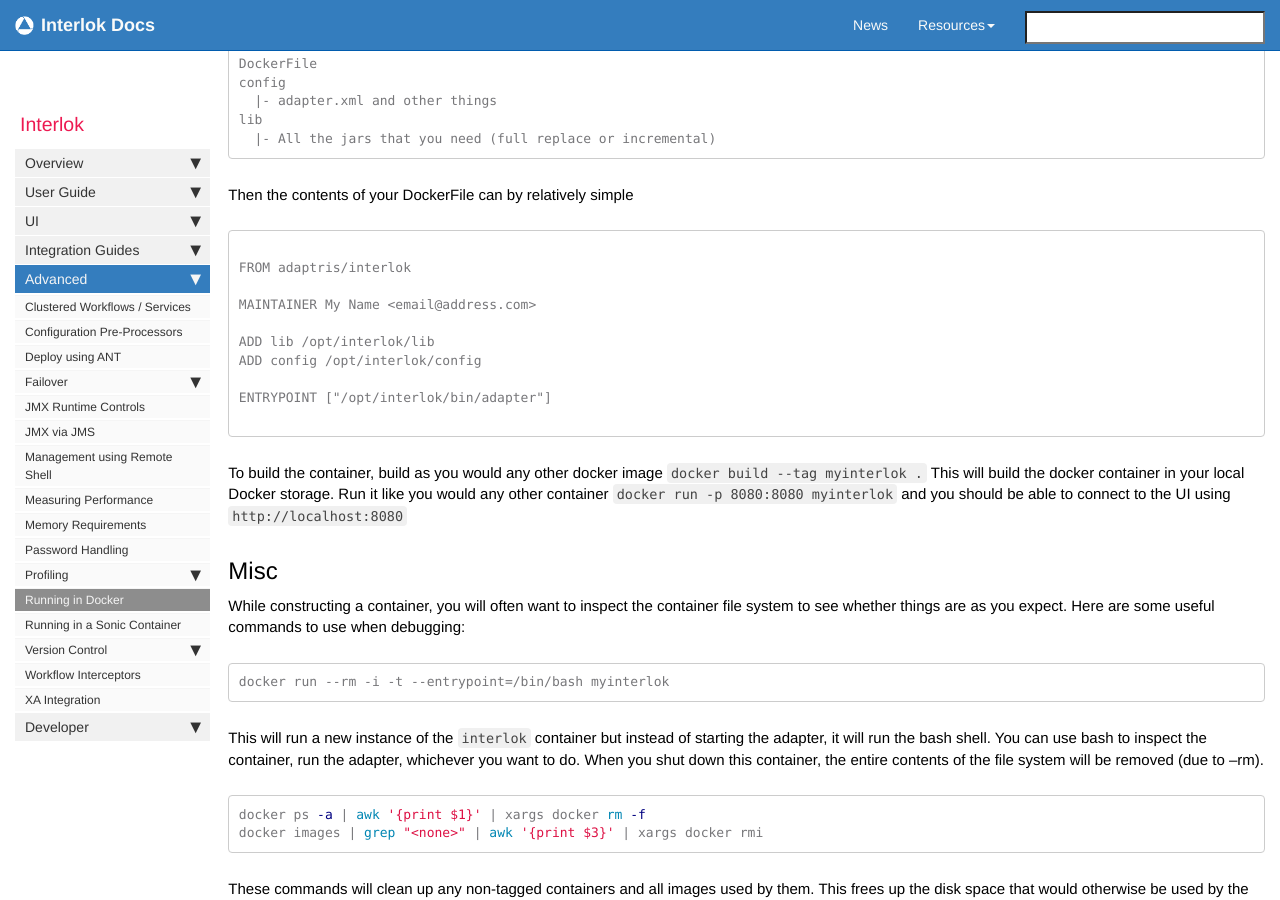
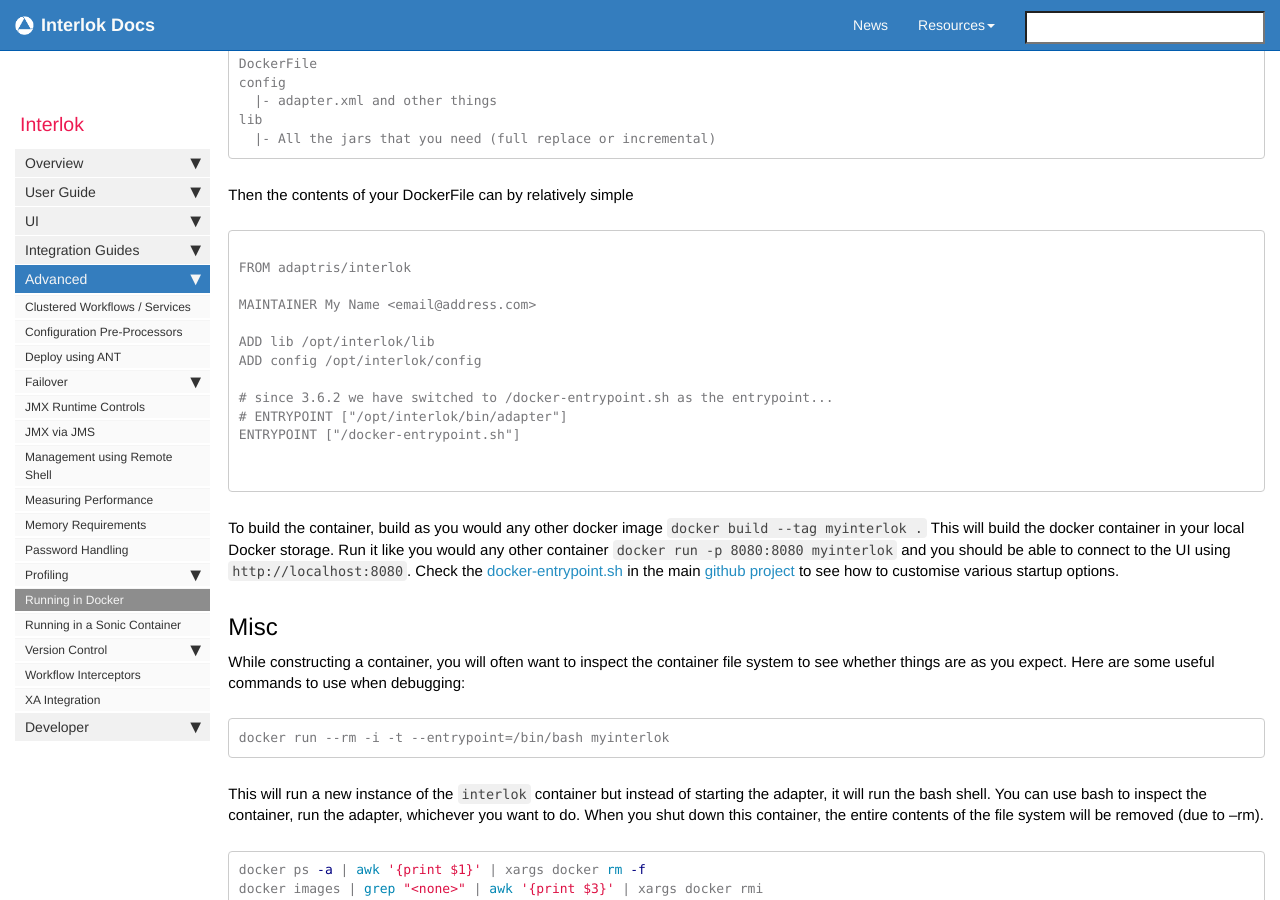
Before and after one commit to adaptris/interlok-docs-legacy, a Jekyll site: the page built from pages/advanced/advanced-docker.md, in a window 1280 px wide and 900 px high, scrolled down 517 px. Built offline with Jekyll 4.4.1, drawn with Linux system fonts in a browser that asks for light colours; nearby versions of some CDN libraries; comment, search, counter and statistics services are not loaded.

Commit message:
document changes to docker image.

````diff
--- a/pages/advanced/advanced-docker.md
+++ b/pages/advanced/advanced-docker.md
@@ -33,10 +33,13 @@
 ADD lib /opt/interlok/lib
 ADD config /opt/interlok/config
 
-ENTRYPOINT ["/opt/interlok/bin/adapter"]
+# since 3.6.2 we have switched to /docker-entrypoint.sh as the entrypoint...
+# ENTRYPOINT ["/opt/interlok/bin/adapter"]
+ENTRYPOINT ["/docker-entrypoint.sh"]
+
 
 ```
-To build the container, build as you would any other docker image `docker build --tag myinterlok .` This will build the docker container in your local Docker storage. Run it like you would any other container `docker run -p 8080:8080 myinterlok` and you should be able to connect to the UI using `http://localhost:8080`
+To build the container, build as you would any other docker image `docker build --tag myinterlok .` This will build the docker container in your local Docker storage. Run it like you would any other container `docker run -p 8080:8080 myinterlok` and you should be able to connect to the UI using `http://localhost:8080`. Check the [docker-entrypoint.sh][] in the main [github project][] to see how to customise various startup options.
 
 ## Misc ##
 
@@ -54,3 +57,6 @@
 ```
 
 These commands will clean up any non-tagged containers and all images used by them. This frees up the disk space that would otherwise be used by the many temporary containers created while testing the Dockerfile and installation script.
+
+[github project]: https://github.com/adaptris/docker-interlok/
+[docker-entrypoint.sh]: https://github.com/adaptris/docker-interlok/blob/master/docker-entrypoint.sh
````
